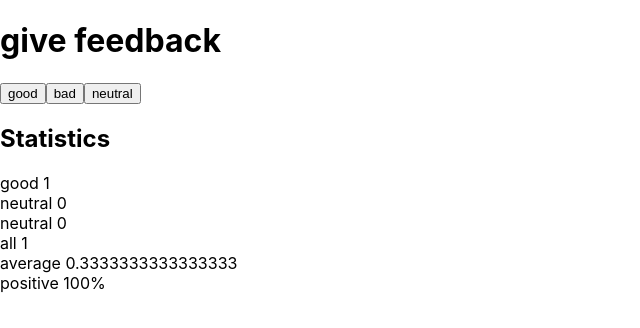
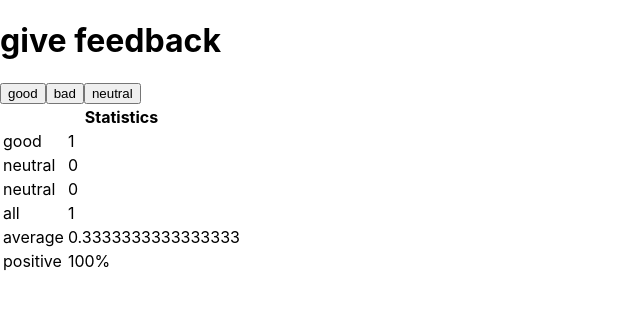
Before and after one commit to anthonyzamarro/fullstackopen, a React (Create React App) app in the folder part1/exercises/exercise2/unicafe/: page / in a window 1280 px wide. Both pictures are taken after a click on the button "good". Shown: the top 328 px of the page, without its empty margins (0-640 px from the left). Built offline with nearby package versions, Linux system fonts and the light colour scheme; the HTML template or start-up script is replaced by a standard one.

Commit message:
add table to app

```diff
--- a/part1/exercises/exercise2/unicafe/src/App.js
+++ b/part1/exercises/exercise2/unicafe/src/App.js
@@ -1,15 +1,16 @@
 import React, {useState} from 'react';
 
 const Statistic = ({type, num}) => (
-  <div>
-    {type} {num}
-  </div>
+  <tr>
+    <td>{type}</td>
+    <td>{num}</td>
+  </tr>
 );
 
 const Statistics = (props) => (
-  <div>
+  <>
     <Statistic type={props.type} num={props.num} />
-  </div>
+  </>
 );
 
 const Button = ({ onClick, type }) => {
@@ -45,8 +46,14 @@ const App = () => {
       <Button onClick={() => handleClickGood(good)} type="good" />
       <Button onClick={() => handleClickBad(bad)} type="bad" />
       <Button onClick={() => handleClickNeutral(neutral)} type="neutral" />
-      <h2>Statistics</h2>
-      {!all ? <div>No feedback given</div> :
+      <table>
+        <thead>
+            <tr>
+                <th colSpan="2">Statistics</th>
+            </tr>
+        </thead>
+        <tbody>
+        {!all ? <tr><td>No feedback given</td></tr> :
             <>
               <Statistics num={good} type="good"/>
               <Statistics num={bad} type="neutral"/>
@@ -56,6 +63,8 @@ const App = () => {
               <Statistics num={`${isNaN(positive) ? 0 : positive * 100}%`} type="positive"/>
             </>
             }
+        </tbody>
+    </table>
     </>
   );
 }
```
Lines whose indentation alone changed are shown as unchanged.
